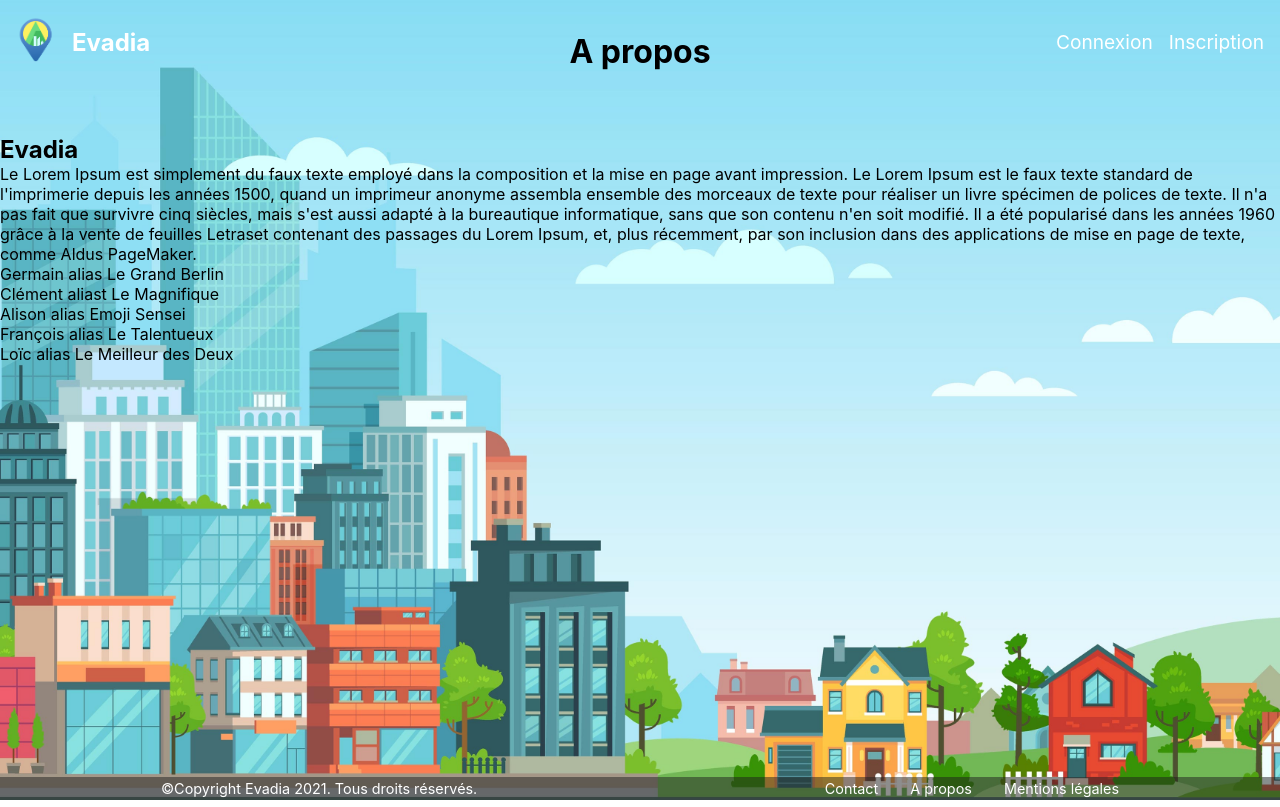
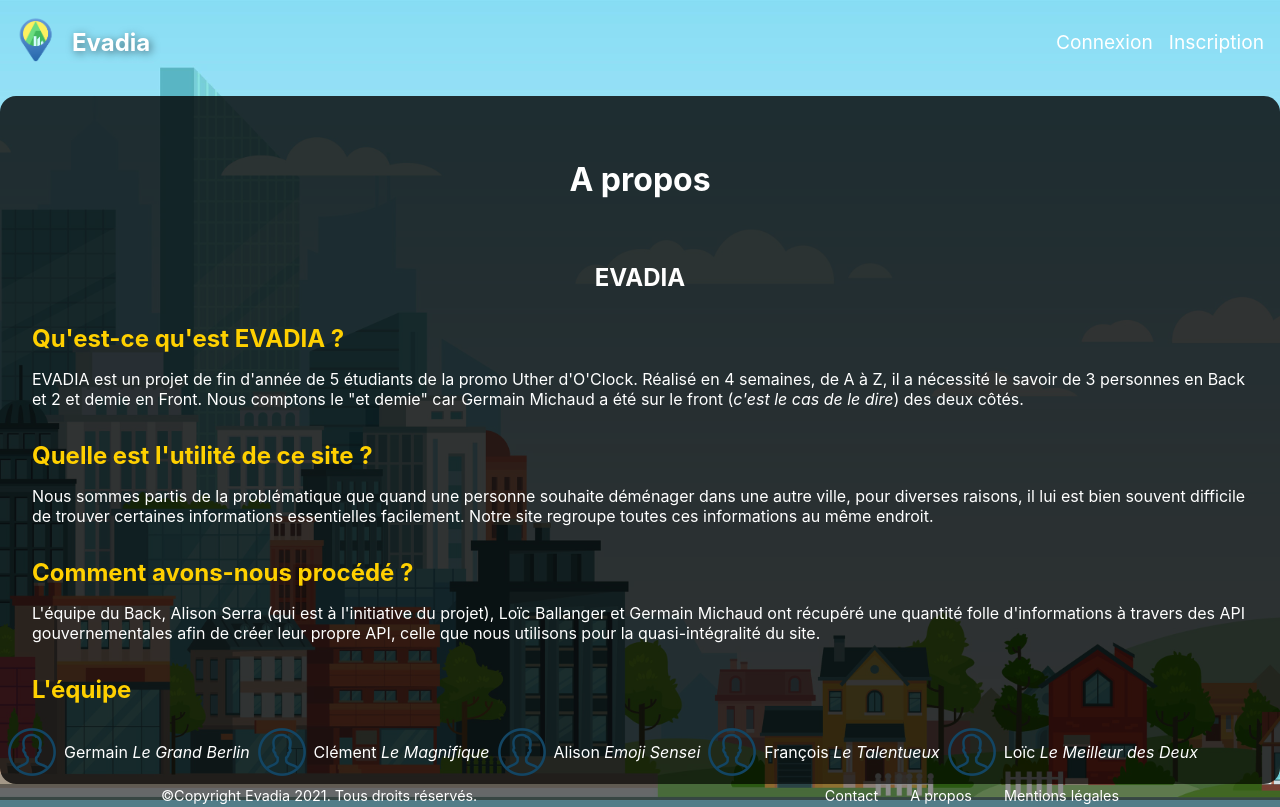
Before and after one commit to Lballanger/Evadia, a React (Vite) app in the folder front/: page /about in a window 1280 px wide. Built offline with nearby package versions, Linux system fonts and the light colour scheme; no server answers.

Commit message:
css homepage header upgrade and about almost done

```diff
--- a/front/src/components/About/index.jsx
+++ b/front/src/components/About/index.jsx
@@ -1,30 +1,65 @@
 /* eslint-disable react/no-unescaped-entities */
 import React from 'react';
 import './styles.scss';
+import avatar from '../../assets/images/avatar.png';
 
 const About = () => (
   <>
-    <h1 className="About__h1">A propos</h1>
-    <h2 className="About__h2">Evadia</h2>
-    <p>
-      Le Lorem Ipsum est simplement du faux texte employé dans la composition et
-      la mise en page avant impression. Le Lorem Ipsum est le faux texte
-      standard de l'imprimerie depuis les années 1500, quand un imprimeur
-      anonyme assembla ensemble des morceaux de texte pour réaliser un livre
-      spécimen de polices de texte. Il n'a pas fait que survivre cinq siècles,
-      mais s'est aussi adapté à la bureautique informatique, sans que son
-      contenu n'en soit modifié. Il a été popularisé dans les années 1960 grâce
-      à la vente de feuilles Letraset contenant des passages du Lorem Ipsum, et,
-      plus récemment, par son inclusion dans des applications de mise en page de
-      texte, comme Aldus PageMaker.
-    </p>
+    <div className="About__container">
+      <h1 className="About__h1">A propos</h1>
+      <h2 className="About__h2">Evadia</h2>
+      <h3 className="About__h3">Qu'est-ce qu'est EVADIA ?</h3>
+      <p className="About__p">
+        EVADIA est un projet de fin d'année de 5 étudiants de la promo Uther
+        d'O'Clock. Réalisé en 4 semaines, de A à Z, il a nécessité le savoir de
+        3 personnes en Back et 2 et demie en Front. Nous comptons le "et demie"
+        car Germain Michaud a été sur le front (
+        <span className="italic">c'est le cas de le dire</span>) des deux côtés.
+      </p>
+      <h3 className="About__h3">Quelle est l'utilité de ce site ?</h3>
+      <p className="About__p">
+        Nous sommes partis de la problématique que quand une personne souhaite
+        déménager dans une autre ville, pour diverses raisons, il lui est bien
+        souvent difficile de trouver certaines informations essentielles
+        facilement. Notre site regroupe toutes ces informations au même endroit.
+      </p>
+      <h3 className="About__h3">Comment avons-nous procédé ?</h3>
+      <p className="About__p">
+        L'équipe du Back, Alison Serra (qui est à l'initiative du projet), Loïc
+        Ballanger et Germain Michaud ont récupéré une quantité folle
+        d'informations à travers des API gouvernementales afin de créer leur
+        propre API, celle que nous utilisons pour la quasi-intégralité du site.
+      </p>
 
-    <div className="About__dev">
-      <figcaption>Germain alias Le Grand Berlin</figcaption>
-      <figcaption>Clément aliast Le Magnifique</figcaption>
-      <figcaption>Alison alias Emoji Sensei</figcaption>
-      <figcaption>François alias Le Talentueux</figcaption>
-      <figcaption>Loïc alias Le Meilleur des Deux</figcaption>
+      <h3 className="About__h3">L'équipe</h3>
+      <div className="About__team">
+        <div className="About__team__display">
+          <img src={avatar} className="About__team__avatar" alt="avatar" />
+          <p className="About__team__dev">
+            Germain <span className="italic">Le Grand Berlin</span>
+          </p>
+
+          <img src={avatar} className="About__team__avatar" alt="avatar" />
+          <figcaption className="About__team__dev">
+            Clément <span className="italic">Le Magnifique</span>
+          </figcaption>
+
+          <img src={avatar} className="About__team__avatar" alt="avatar" />
+          <figcaption className="About__team__dev">
+            Alison <span className="italic">Emoji Sensei</span>
+          </figcaption>
+
+          <img src={avatar} className="About__team__avatar" alt="avatar" />
+          <figcaption className="About__team__dev">
+            François <span className="italic">Le Talentueux</span>
+          </figcaption>
+
+          <img src={avatar} className="About__team__avatar" alt="avatar" />
+          <figcaption className="About__team__dev">
+            Loïc <span className="italic">Le Meilleur des Deux</span>
+          </figcaption>
+        </div>
+      </div>
     </div>
   </>
 );
--- a/front/src/components/About/styles.scss
+++ b/front/src/components/About/styles.scss
@@ -0,0 +1,57 @@
+.About {
+  &__container {
+    margin-top: 6rem;
+    padding-top: 2rem;
+    background-color: rgba(0, 0, 0, 0.8);
+    color: white;
+    border-radius: 1rem;
+  }
+  &__h2 {
+    text-align: center;
+    text-transform: uppercase;
+    margin: 1.5rem;
+  }
+  &__h3 {
+    font-size: 1.5rem;
+    margin-left: 2rem;
+    margin-top: 2rem;
+    margin-bottom: 1rem;
+    margin-right: 2rem;
+    color: rgb(255, 208, 0);
+  }
+  &__p {
+    margin-left: 2rem;
+    margin-right: 2rem;
+  }
+  &__team {
+    display: flex;
+    flex-direction: row;
+    align-content: space-around;
+
+    &__display {
+      display: flex;
+      align-items: center;
+    }
+    &__avatar {
+      width: 5%;
+    }
+  }
+}
+
+.italic {
+  font-style: italic;
+}
+
+@media screen and (min-width: 320px) and (max-width: 480px) {
+  .About__team {
+    display: flex;
+    flex-direction: column;
+    justify-content: flex-start;
+    align-items: baseline;
+    align-content: stretch;
+
+    &__avatar {
+      width: 30%;
+    }
+  }
+}
--- a/front/src/components/Header/styles.scss
+++ b/front/src/components/Header/styles.scss
@@ -42,6 +42,7 @@
     font-size: 1.5rem;
     padding: 0;
     margin: 0;
+    text-shadow: 2px 2px 9px rgba(0, 0, 0, 0.5);
   }
 
   .header {
@@ -156,7 +157,7 @@
   }
   .burger-bar::before,
   .burger-bar::after {
-    content: '';
+    content: "";
     position: absolute;
     left: 0;
   }
--- a/front/src/components/Homepage/styles.scss
+++ b/front/src/components/Homepage/styles.scss
@@ -16,14 +16,14 @@
       color: #54e35d;
       font-weight: bold;
       font-size: 2rem;
-      text-shadow: 1px 1px 1px rgb(59, 59, 59);
+      text-shadow: 2px 2px 1px rgb(59, 59, 59);
     }
     &__h1 {
       margin: 2rem 0 3rem 0;
       text-align: center;
       font-size: 1.5rem;
       color: white;
-      text-shadow: 1px 1px 80px rgb(59, 59, 59);
+      text-shadow: 2px 2px 80px rgb(59, 59, 59);
     }
     &__h2 {
       display: none;
```
Also changed, not shown: front/src/assets/images/avatar.png (added), 1 other file (tests, documents, lock files or other folders).
